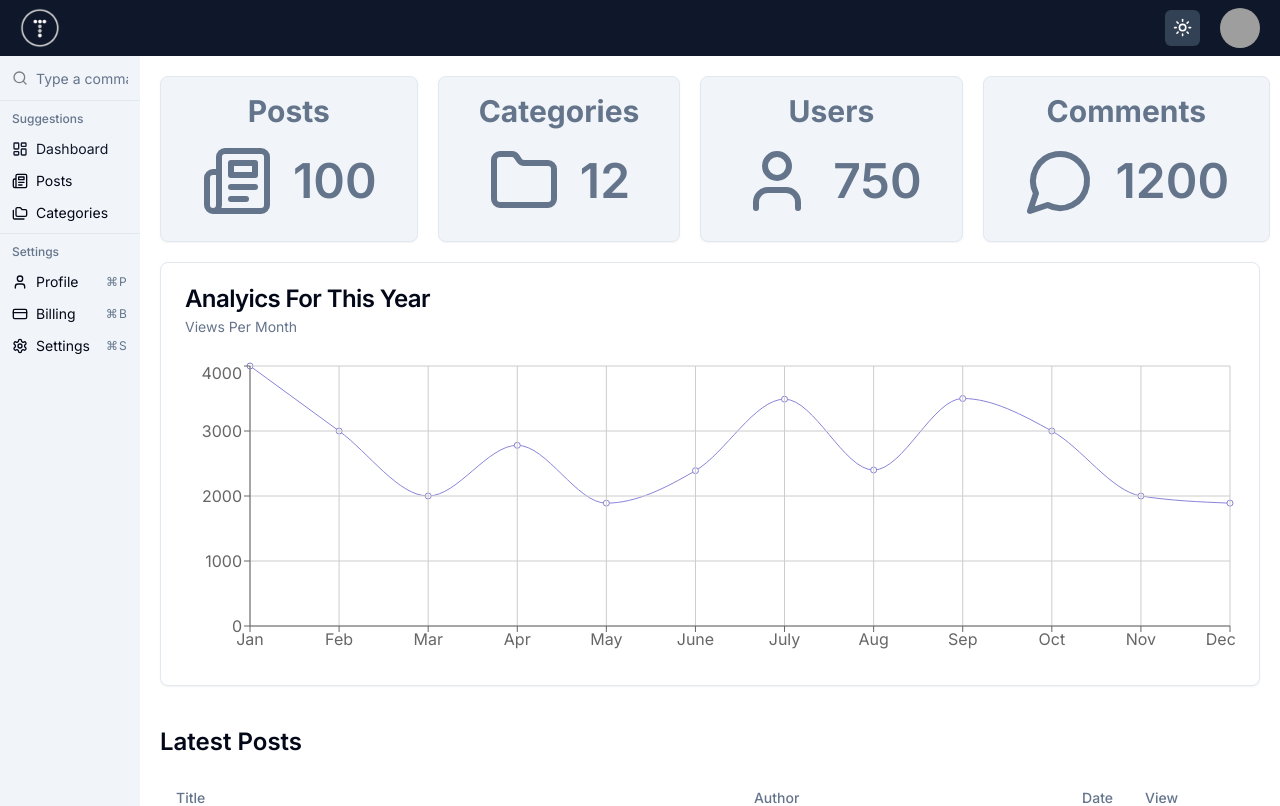
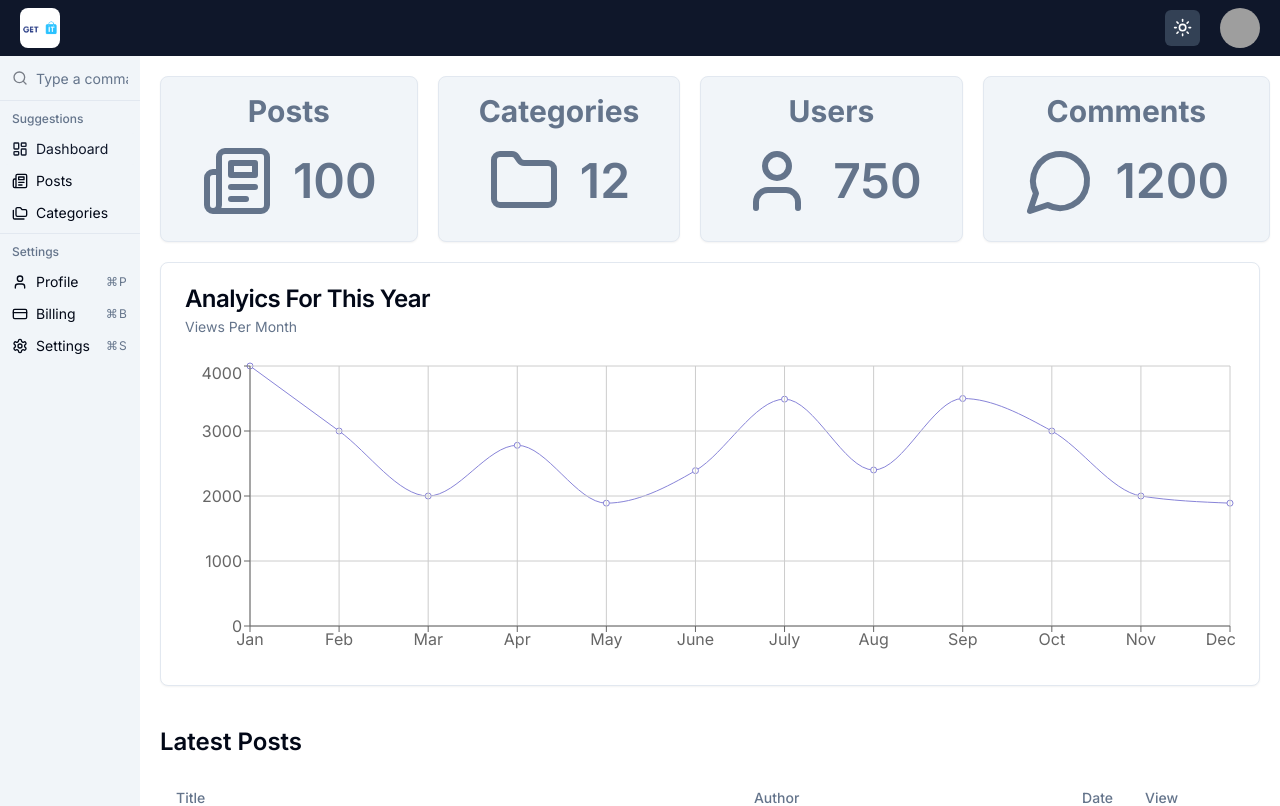
Before and after one commit to chuyendetonghop-getit/admin, a Next.js app: page / in a window 1280 px wide. Shown: the top 806 px of the page. Built offline with nearby package versions, Linux system fonts and the light colour scheme; grey boxes are pictures that could not be loaded.

Commit message:
chore: Update project name, logo image path and README file

```diff
--- a/app/layout.tsx
+++ b/app/layout.tsx
@@ -1,14 +1,14 @@
-import type { Metadata } from 'next';
-import { Inter } from 'next/font/google';
-import './globals.css';
-import { Toaster } from '@/components/ui/toaster';
-import { ThemeProvider } from '@/components/providers/ThemeProvider';
+import type { Metadata } from "next";
+import { Inter } from "next/font/google";
+import "./globals.css";
+import { Toaster } from "@/components/ui/toaster";
+import { ThemeProvider } from "@/components/providers/ThemeProvider";
 
-const inter = Inter({ subsets: ['latin'] });
+const inter = Inter({ subsets: ["latin"] });
 
 export const metadata: Metadata = {
-  title: 'TraversyPress',
-  description: 'Admin dashboard',
+  title: "Get IT - Admin Dashboard",
+  description: "Get It - Admin dashboard",
 };
 
 export default function RootLayout({
@@ -17,13 +17,13 @@ export default function RootLayout({
   children: React.ReactNode;
 }>) {
   return (
-    <html lang='en'>
+    <html lang="en">
       <body className={inter.className}>
         <ThemeProvider
-          attribute='class'
-          defaultTheme='light'
+          attribute="class"
+          defaultTheme="light"
           enableSystem={true}
-          storageKey='dashboard-theme'
+          storageKey="dashboard-theme"
         >
           {children}
           <Toaster />
--- a/components/Navbar.tsx
+++ b/components/Navbar.tsx
@@ -1,7 +1,7 @@
-import Image from 'next/image';
-import Link from 'next/link';
-import logo from '../img/logo.png';
-import { Avatar, AvatarImage, AvatarFallback } from '@/components/ui/avatar';
+import Image from "next/image";
+import Link from "next/link";
+import logo from "../img/get-it-logo.png";
+import { Avatar, AvatarImage, AvatarFallback } from "@/components/ui/avatar";
 import {
   DropdownMenu,
   DropdownMenuContent,
@@ -9,33 +9,38 @@ import {
   DropdownMenuLabel,
   DropdownMenuSeparator,
   DropdownMenuTrigger,
-} from '@/components/ui/dropdown-menu';
-import ThemeToggler from '@/components/ThemeToggler';
+} from "@/components/ui/dropdown-menu";
+import ThemeToggler from "@/components/ThemeToggler";
 
 const Navbar = () => {
   return (
-    <div className='bg-primary dark:bg-slate-700 text-white py-2 px-5 flex justify-between'>
-      <Link href='/'>
-        <Image src={logo} alt='TraversyPress' width={40} />
+    <div className="bg-primary dark:bg-slate-700 text-white py-2 px-5 flex justify-between">
+      <Link href="/">
+        <Image
+          src={logo}
+          alt="Get IT - Admin Dashboard"
+          width={40}
+          className="rounded-lg cursor-pointer"
+        />
       </Link>
 
-      <div className='flex items-center'>
+      <div className="flex items-center">
         <ThemeToggler />
         <DropdownMenu>
-          <DropdownMenuTrigger className='focus:outline-none'>
+          <DropdownMenuTrigger className="focus:outline-none">
             <Avatar>
-              <AvatarImage src='https://github.com/shadcn.png' alt='@shadcn' />
-              <AvatarFallback className='text-black'>BT</AvatarFallback>
+              <AvatarImage src="https://github.com/shadcn.png" alt="@shadcn" />
+              <AvatarFallback className="text-black">BT</AvatarFallback>
             </Avatar>
           </DropdownMenuTrigger>
           <DropdownMenuContent>
             <DropdownMenuLabel>My Account</DropdownMenuLabel>
             <DropdownMenuSeparator />
             <DropdownMenuItem>
-              <Link href='/profile'>Profile</Link>
+              <Link href="/profile">Profile</Link>
             </DropdownMenuItem>
             <DropdownMenuItem>
-              <Link href='/auth'>Logout</Link>
+              <Link href="/auth">Logout</Link>
             </DropdownMenuItem>
           </DropdownMenuContent>
         </DropdownMenu>
```
Also changed, not shown: img/get-it-logo.png (added), 1 other file (tests, documents, lock files or other folders).
